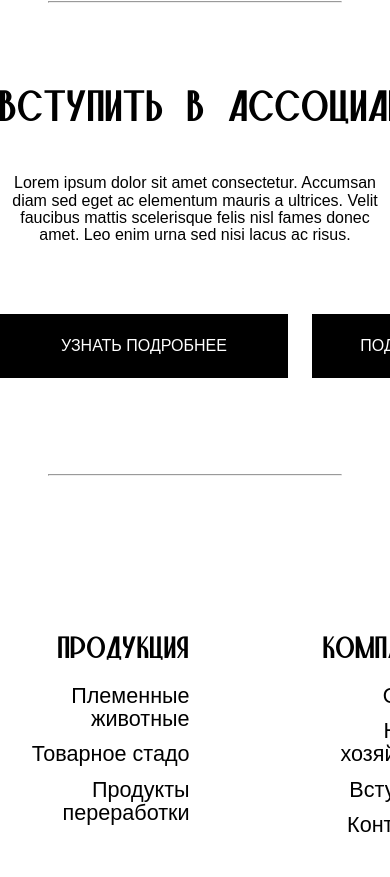
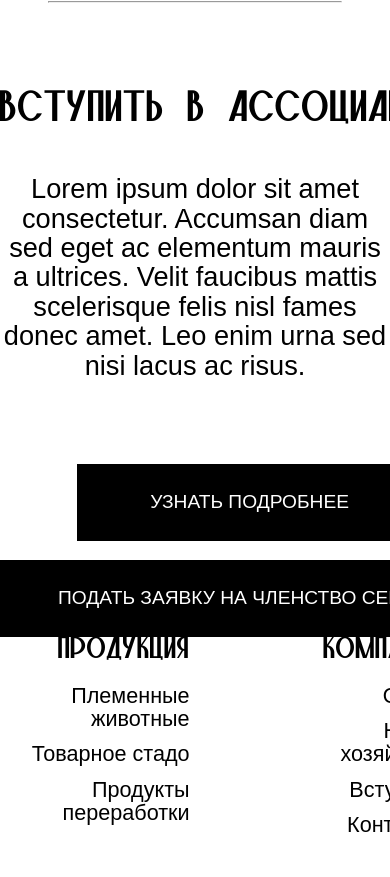
Before and after one commit to LxrdTendx/HerefordSite, a Django app: page / in a window 390 px wide; the page is wider, and only the part inside the window is pictured. Shown: the part 5283-6160 px from the top of that part. Run offline with Django 4.2, Linux system fonts and the light colour scheme; data comes from the database, SQL or seed files in the repository; some libraries are stand-ins or nearby versions; some web fonts are replaced.

Commit message:
~update modal

```diff
--- a/hereford/herefordsite/templates/login.html
+++ b/hereford/herefordsite/templates/login.html
@@ -497,6 +497,10 @@
       top: 0;
       transform: rotate(0deg);
     }
+    .buttondiv{
+        display: flex;
+        width: 910px;
+    }
 
     #menu__toggle:checked + .menu__btn > span::after {
       top: 0;
@@ -681,7 +685,22 @@
         .modal{
             zoom:260%
         }
+        .sub-association-text{
+            font-size: 34px;
+        }
+
+        .buttondiv{
+            zoom:120%;
+            display: grid;
+            align-items: center;
+            width: 520px;
+            justify-items: center;
+        }
+        .apply-button{
+            margin-top: 20px;
+        }
     }
+
 
 
     @media (min-width: 1001px) {
@@ -984,7 +1003,7 @@
         <hr class="line" style="">
         <div class="association-text">вступить в ассоциацию</div>
         <div class="sub-association-text">Lorem ipsum dolor sit amet consectetur. Accumsan diam sed eget ac elementum mauris a ultrices. Velit faucibus mattis scelerisque felis nisl fames donec amet. Leo enim urna sed nisi lacus ac risus.</div>
-        <div style="margin-top:88px;margin-left: auto;margin-right: auto; width: 910px; justify-content: space-between; display: flex">
+        <div class="buttondiv" style="margin-top:88px;margin-left: auto;margin-right: auto; justify-content: space-between">
             <button class="custom-button details-button" onclick="window.location.href='{% url 'join' %}'">Узнать подробнее</button>
             <button class="custom-button apply-button" onclick="openModal()">Подать заявку на членство сейчас</button>
         </div>
```
